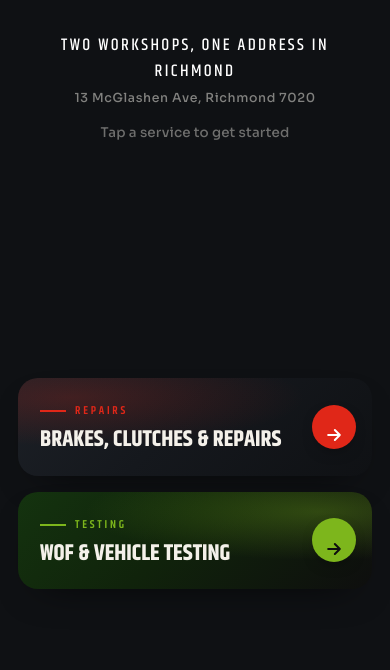
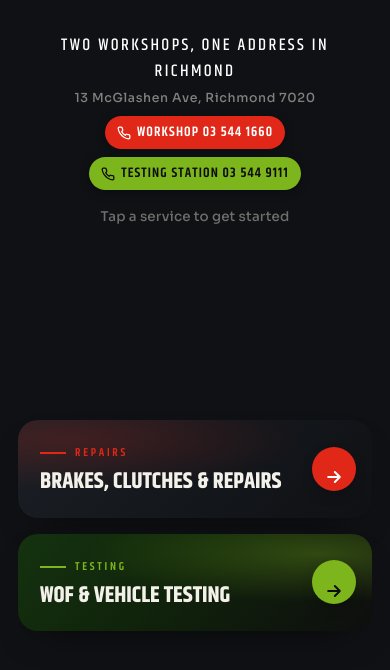
Before and after one commit to scaledsolutionsnz-sketch/richmond-brake--clutch-demo, a plain HTML site: page index.html in a window 390 px wide. Drawn offline with Linux system fonts and the light colour scheme.

Commit message:
Front page: tap-to-call buttons for the workshop and the testing station
The panels show the numbers as plain text, hidden on phones. Approved by Liam, 13 Nov 2026.

Co-Authored-By: Claude Opus 5.5 <noreply@anthropic.com>

```diff
--- a/index.html
+++ b/index.html
@@ -41,6 +41,15 @@
   }
   .chooser-top .dot{color:var(--accent)}
   .chooser-top .addr{color:rgba(244,241,234,.6);font-family:'Sora';letter-spacing:.04em;text-transform:none;font-size:.78rem}
+  /* Tap to call from the front page (13 Nov 2026): the panels' numbers are hidden on phones */
+  .chooser-top .calls{width:100%;display:flex;justify-content:center;gap:8px;flex-wrap:wrap;margin-top:4px}
+  .chooser-top .call{pointer-events:auto;display:inline-flex;align-items:center;gap:6px;padding:6px 12px;border-radius:999px;
+    font-family:'Khand',sans-serif;font-weight:600;letter-spacing:.08em;font-size:.86rem;text-decoration:none;color:#fff;
+    background:var(--accent);box-shadow:0 2px 10px rgba(0,0,0,.35);transition:background .2s}
+  .chooser-top .call--rvts{background:var(--rvts);color:#0E0E0E}
+  .chooser-top .call:hover{background:var(--accent-d)}
+  .chooser-top .call--rvts:hover{background:var(--rvts-d)}
+  .chooser-top .call svg{width:14px;height:14px}
 
   /* Split */
   .split{display:flex; height:100vh; height:100svh; width:100%}
@@ -198,6 +207,10 @@
   <span>Two workshops, one address in Richmond</span>
   <span class="dot">&bull;</span>
   <span class="addr">13 McGlashen Ave, Richmond 7020</span>
+  <span class="calls">
+    <a class="call call--brake" href="tel:+6435441660" aria-label="Call Richmond Brake and Clutch on 03 544 1660"><svg viewBox="0 0 24 24" fill="none" stroke="currentColor" stroke-width="2.2" stroke-linecap="round" stroke-linejoin="round" aria-hidden="true"><path d="M22 16.9v3a2 2 0 0 1-2.2 2 19.8 19.8 0 0 1-8.6-3.1 19.5 19.5 0 0 1-6-6A19.8 19.8 0 0 1 2.1 4.2 2 2 0 0 1 4.1 2h3a2 2 0 0 1 2 1.7c.1 1 .4 1.9.7 2.8a2 2 0 0 1-.5 2.1L8 9.9a16 16 0 0 0 6 6l1.3-1.3a2 2 0 0 1 2.1-.4c.9.3 1.8.6 2.8.7a2 2 0 0 1 1.7 2z"/></svg>Workshop 03 544 1660</a>
+    <a class="call call--rvts" href="tel:+6435449111" aria-label="Call Richmond Vehicle Testing Station on 03 544 9111"><svg viewBox="0 0 24 24" fill="none" stroke="currentColor" stroke-width="2.2" stroke-linecap="round" stroke-linejoin="round" aria-hidden="true"><path d="M22 16.9v3a2 2 0 0 1-2.2 2 19.8 19.8 0 0 1-8.6-3.1 19.5 19.5 0 0 1-6-6A19.8 19.8 0 0 1 2.1 4.2 2 2 0 0 1 4.1 2h3a2 2 0 0 1 2 1.7c.1 1 .4 1.9.7 2.8a2 2 0 0 1-.5 2.1L8 9.9a16 16 0 0 0 6 6l1.3-1.3a2 2 0 0 1 2.1-.4c.9.3 1.8.6 2.8.7a2 2 0 0 1 1.7 2z"/></svg>Testing station 03 544 9111</a>
+  </span>
 </div>
 
 <main class="split">
```
